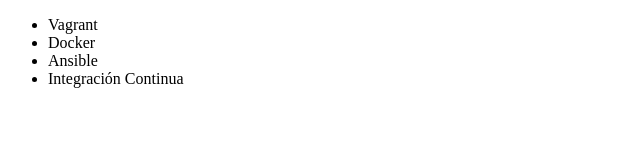
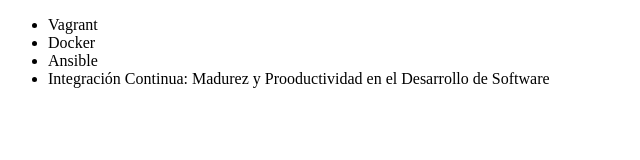
Before and after one commit to EdgarFloresz/Edgar-git, a plain HTML site: page index.html in a window 1280 px wide. Shown: the whole page, without its empty margins (0-640 px from the left). Drawn offline with Linux system fonts and the light colour scheme.

Commit message:
renombrando curso de integracion

```diff
--- a/index.html
+++ b/index.html
@@ -9,7 +9,7 @@
             <li>Vagrant</li>
             <li>Docker</li>
             <li>Ansible</li>
-            <li>Integración Continua</li>
+            <li>Integración Continua: Madurez y Prooductividad en el Desarrollo de Software</li>
         </ul>
     </body>
 </html>
```
